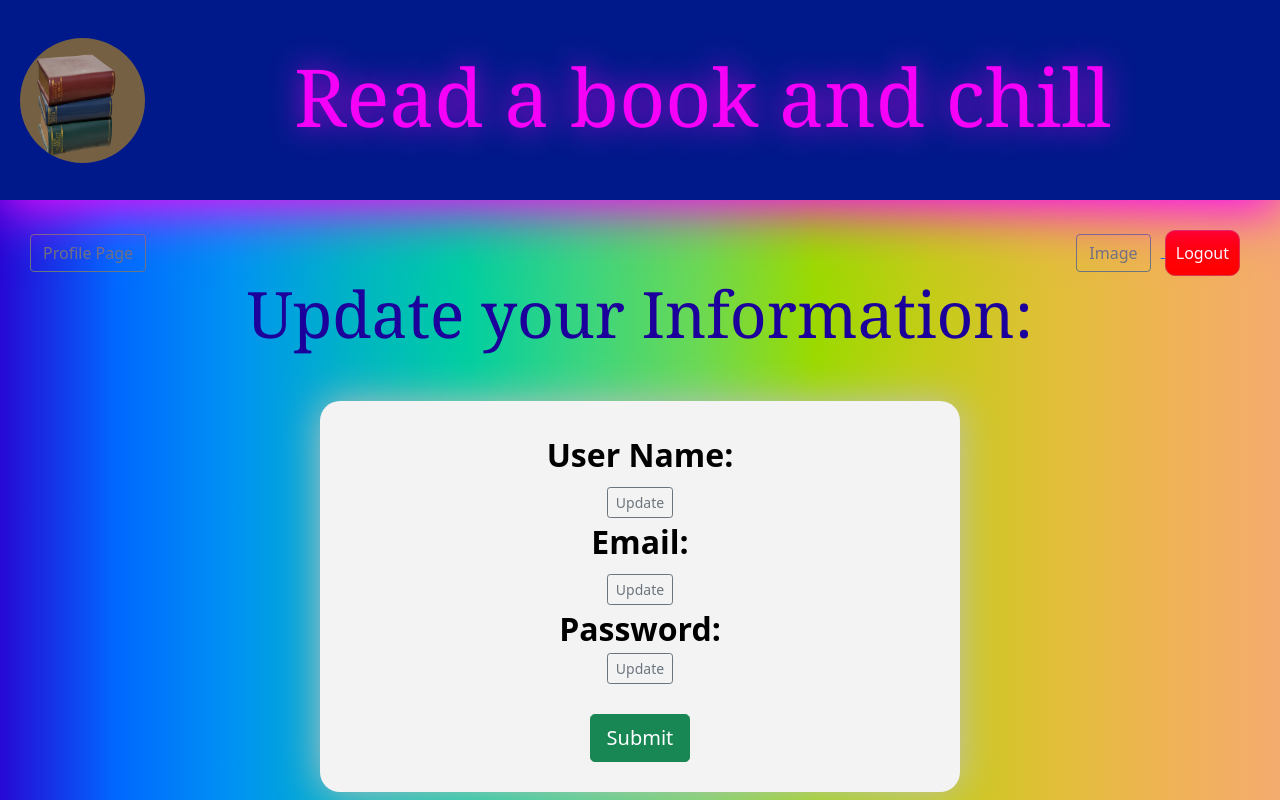
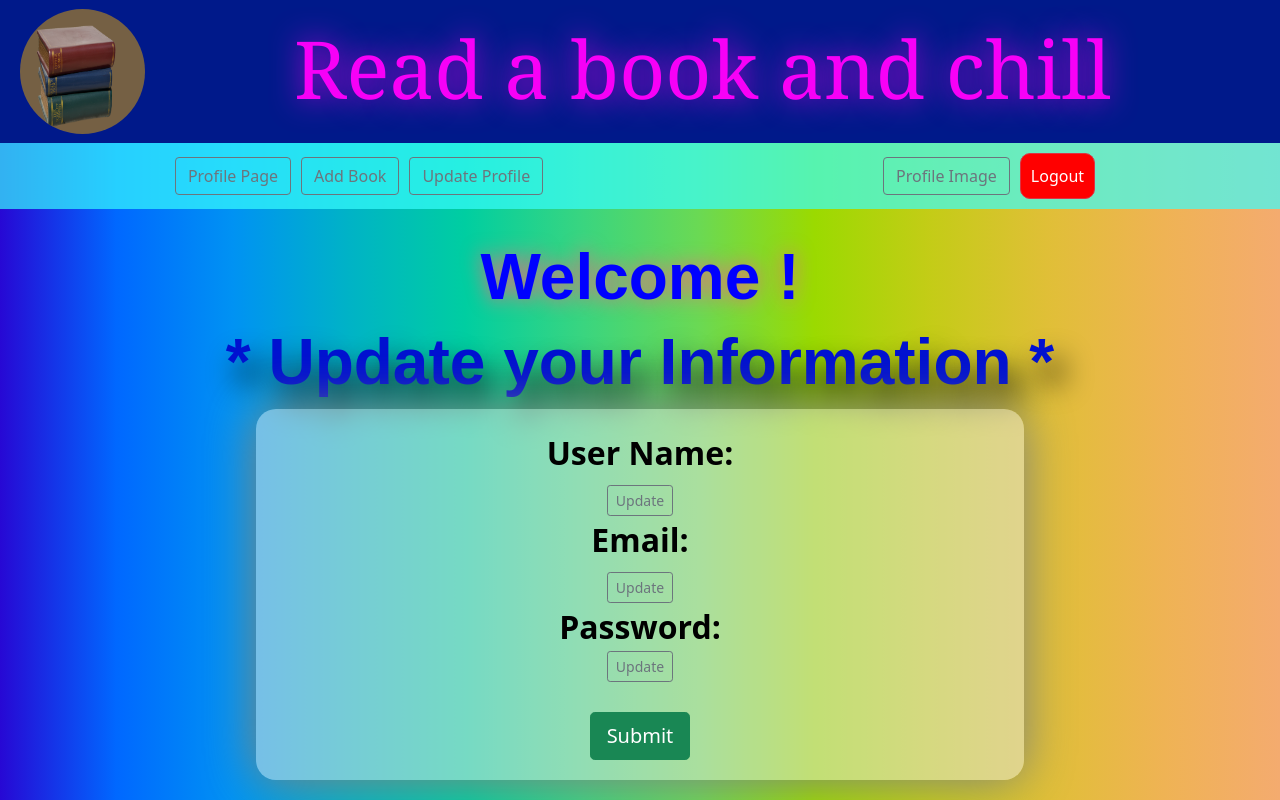
Before and after one commit to 1travelintexan/Read-More-TS, a React (Create React App) app: page /update-user in a window 1280 px wide. Built offline with nearby package versions, Linux system fonts and the light colour scheme; no server answers.

Commit message:
book list added

```diff
--- a/src/App.css
+++ b/src/App.css
@@ -30,11 +30,6 @@ body {
   align-items: center;
   justify-content: center;
   flex-direction: column;
-}
-.flex h4 {
-  color: grey;
-  font-size: 1.3rem;
-  font-family: Verdana, Geneva, Tahoma, sans-serif;
 }
 
 .landing-page {
@@ -94,10 +89,12 @@ body {
 
 .banner {
   width: 100vw;
-  padding: 30px 30px 0px 30px;
+  padding: 10px;
+  background-color: #38ffffaf;
+  margin-bottom: 30px;
   display: flex;
   align-items: center;
-  justify-content: space-between;
+  justify-content: space-around;
 }
 .banner button {
   margin-right: 10px;
@@ -116,7 +113,6 @@ body {
   justify-content: center;
   height: 200px;
   background-color: rgb(0, 25, 138);
-  box-shadow: 0 10px 50px rgb(250, 2, 250);
   padding: 20px;
 }
 .navbar h1 {
@@ -139,10 +135,12 @@ body {
   justify-content: center;
   flex-direction: column;
 }
-.profile-container h1 {
+.welcome {
   color: blue;
   font-size: 4rem;
-  font-family: Verdana, Geneva, Tahoma, sans-serif;
+  font-weight: bold;
+  font-family: fantasy;
+  text-shadow: 0 0 20px rgb(241, 103, 126);
 }
 .profile-image {
   height: 125px;
@@ -171,27 +169,23 @@ h3 {
   justify-content: center;
   flex-direction: column;
 }
+.update-form {
+  width: 60%;
+  padding: 20px;
+  margin-bottom: 20px;
+  border-radius: 20px;
+  background-color: #e7e6e682;
+  box-shadow: 0 0 50px grey;
+  display: flex;
+  justify-content: center;
+  align-items: center;
+  flex-direction: column;
+}
 
-.updateUser-page h2 {
-  color: rgb(28, 0, 155);
-  font-size: 4rem;
-  font-family: Georgia, "Times New Roman", Times, serif;
-}
-.form-container {
-  width: 50vw;
-  background-color: rgb(243, 243, 243);
-  display: flex;
-  align-items: center;
-  justify-content: center;
-  flex-direction: column;
-  padding: 30px;
-  border-radius: 20px;
-  box-shadow: 0 0 40px rgb(192, 192, 192);
-  margin-top: 40px;
-}
-.form-container input {
-  width: 40%;
-  margin-bottom: 20px;
+.update-info {
+  color: rgb(63, 63, 63);
+  font-size: 1.3rem;
+  font-family: Verdana, Geneva, Tahoma, sans-serif;
 }
 
 label {
@@ -210,8 +204,12 @@ label {
   align-items: center;
   justify-content: center;
 }
+
 .update-input input {
-  margin-top: 20px;
+  background-color: #b0ffc9;
+  width: 70%;
+  font-size: 1.5rem;
+  margin-bottom: 20px;
 }
 
 .bookList {
@@ -284,6 +282,7 @@ label {
 .bookList button:hover {
   border: 3px solid white;
 }
+
 .header button:hover {
   border: 3px solid white;
   box-shadow: 4px 4px 8px rgb(49, 49, 230);
@@ -308,7 +307,8 @@ label {
   padding: 20px;
   margin-bottom: 20px;
   border-radius: 20px;
-  background-color: #3837404b;
+  background-color: #e7e6e682;
+  box-shadow: 0 0 50px grey;
   display: flex;
   justify-content: center;
   align-items: center;
@@ -318,4 +318,5 @@ label {
   width: 70%;
   font-size: 1.5rem;
   margin-bottom: 20px;
+  background-color: #b0ffc9;
 }
--- a/src/Components/AddBook.tsx
+++ b/src/Components/AddBook.tsx
@@ -3,8 +3,10 @@ import { useState, ChangeEvent } from "react";
 import { IBook } from "../Interfaces";
 import { API_URL } from "../config";
 import { Button } from "react-bootstrap";
+import { useNavigate } from "react-router-dom";
 
 function AddBook() {
+  const navigate = useNavigate();
   const [book, setBook] = useState<string>("");
   const [author, setAuthor] = useState<string>("");
   const [pages, setPages] = useState<number>(0);
@@ -28,7 +30,8 @@ function AddBook() {
       pages: pages,
       image: image,
     };
-    let response = await axios.post(`${API_URL}/api/addbook`, newBook, {
+    try {
+      let response = await axios.post(`${API_URL}/addbook`, newBook, {
         withCredentials: true,
       });
       console.log("here is the data", response.data);
@@ -37,6 +40,10 @@ function AddBook() {
       setAuthor("");
       setImage("");
       setBookList([...bookList, newBook]);
+      navigate("/profile");
+    } catch (err) {
+      console.log("There was an error adding a book", err);
+    }
   };
 
   //   const bookRead = (bookRead: string): void => {
@@ -48,7 +55,7 @@ function AddBook() {
 
   return (
     <div className="add-book-container">
-      <h1>* Add book here *</h1>
+      <h1>* Add a book here *</h1>
       <div className="add-book-form">
         <label className="update-label">Book Title:</label>
         <input
--- a/src/Components/BookList.tsx
+++ b/src/Components/BookList.tsx
@@ -8,7 +8,7 @@ function BookList() {
     _id: number;
     bookName: string;
     bookAuthor: string;
-    page: number;
+    pages: number;
   };
   const [allBooks, setAllBooks] = useState<Book[] | null>(null);
   useEffect(() => {
@@ -23,7 +23,7 @@ function BookList() {
       };
       getBooks();
     } catch (err) {
-      console.log(err, "error");
+      console.log(err, "error getting books");
     }
   }, []);
 
@@ -33,8 +33,17 @@ function BookList() {
       <div className="list">
         <div className="bookListContainer">
           {allBooks ? (
-            allBooks.map((elem, i: number) => {
-              return <p key={i}>{elem.bookName}</p>;
+            allBooks.map((elem: Book, i: number) => {
+              return (
+                <>
+                  <div className="book">
+                    <span id="bookTitle">{elem.bookName}</span>
+                    <span>By: {elem.bookAuthor}</span>
+                    <span>{elem.pages} pages</span>
+                  </div>
+                  <button>X</button>
+                </>
+              );
             })
           ) : (
             <p>Loading...</p>
--- a/src/Components/Navbar.tsx
+++ b/src/Components/Navbar.tsx
@@ -43,18 +43,32 @@ function Navbar({ currentUser }: IProps) {
       <div className="banner">
         <div>
           <Link to="/profile">
-            <Button variant="outline-secondary">Profile Page</Button>{" "}
+            <Button variant="outline-secondary">Profile Page</Button>
+          </Link>
+          <Link to="/add-book">
+            <Button variant="outline-secondary">Add Book</Button>
+          </Link>
+          <Link to="/update-user">
+            <Button variant="outline-secondary">Update Profile</Button>
           </Link>
         </div>
+
         <div>
           <Link to="/profile-image">
-            <Button variant="outline-secondary">Image</Button>{" "}
+            <Button variant="outline-secondary">Profile Image</Button>
           </Link>
           <Button variant="danger" id="logout" onClick={handleLogout}>
             Logout
           </Button>
         </div>
       </div>
+      <div>
+        {currentUser ? (
+          <h1 className="welcome">Welcome {currentUser.username}!</h1>
+        ) : (
+          <p>Loading...</p>
+        )}
+      </div>
     </>
   );
 }
--- a/src/Components/Profile.tsx
+++ b/src/Components/Profile.tsx
@@ -17,23 +17,9 @@ function Profile({ currentUser, setUser }: IProps) {
     return <Spinner animation="grow" variant="primary" />;
   }
   return (
-    <div>
-      <div className="profile-container">
-        {currentUser ? (
-          <h1>Welcome {currentUser.username}!</h1>
-        ) : (
-          <p>Loading</p>
-        )}
-        <label style={{ color: "black" }}>Add a Book to your Profile:</label>
-        <Link to="/add-book">
-          <Button variant="outline-secondary">Add Book</Button>{" "}
-        </Link>
-        <label style={{ color: "black" }}>
-          Update your Profile information:
-        </label>
-        <Link to="/update-user">
-          <Button variant="outline-secondary">Update Profile</Button>{" "}
-        </Link>
+    <div className="profile-container">
+      <div>
+        <BookList />
       </div>
     </div>
   );
--- a/src/Components/UpdateUser.tsx
+++ b/src/Components/UpdateUser.tsx
@@ -45,9 +45,9 @@ function UpdateUser({ currentUser }: IProps) {
     return <Spinner animation="grow" variant="primary" />;
   }
   return (
-    <div className="updateUser-page">
-      <h2>Update your Information:</h2>
-      <form onSubmit={handleUpdateUser} className="form-container">
+    <div className="add-book-container">
+      <h1>* Update your Information *</h1>
+      <form onSubmit={handleUpdateUser} className="update-form">
         <label className="update-label">User Name:</label>
         {showInput.usernameBtn ? (
           <div className="update-input">
@@ -62,7 +62,7 @@ function UpdateUser({ currentUser }: IProps) {
           </div>
         ) : (
           <div className="flex">
-            <h4>{currentUser.username}</h4>
+            <h4 className="update-info">{currentUser.username}</h4>
             <Button
               variant="outline-secondary"
               size="sm"
@@ -87,7 +87,7 @@ function UpdateUser({ currentUser }: IProps) {
           </div>
         ) : (
           <div className="flex">
-            <h4>{currentUser.email}</h4>
+            <h4 className="update-info">{currentUser.email}</h4>
             <Button
               variant="outline-secondary"
               size="sm"
```
Lines whose indentation alone changed are shown as unchanged.
